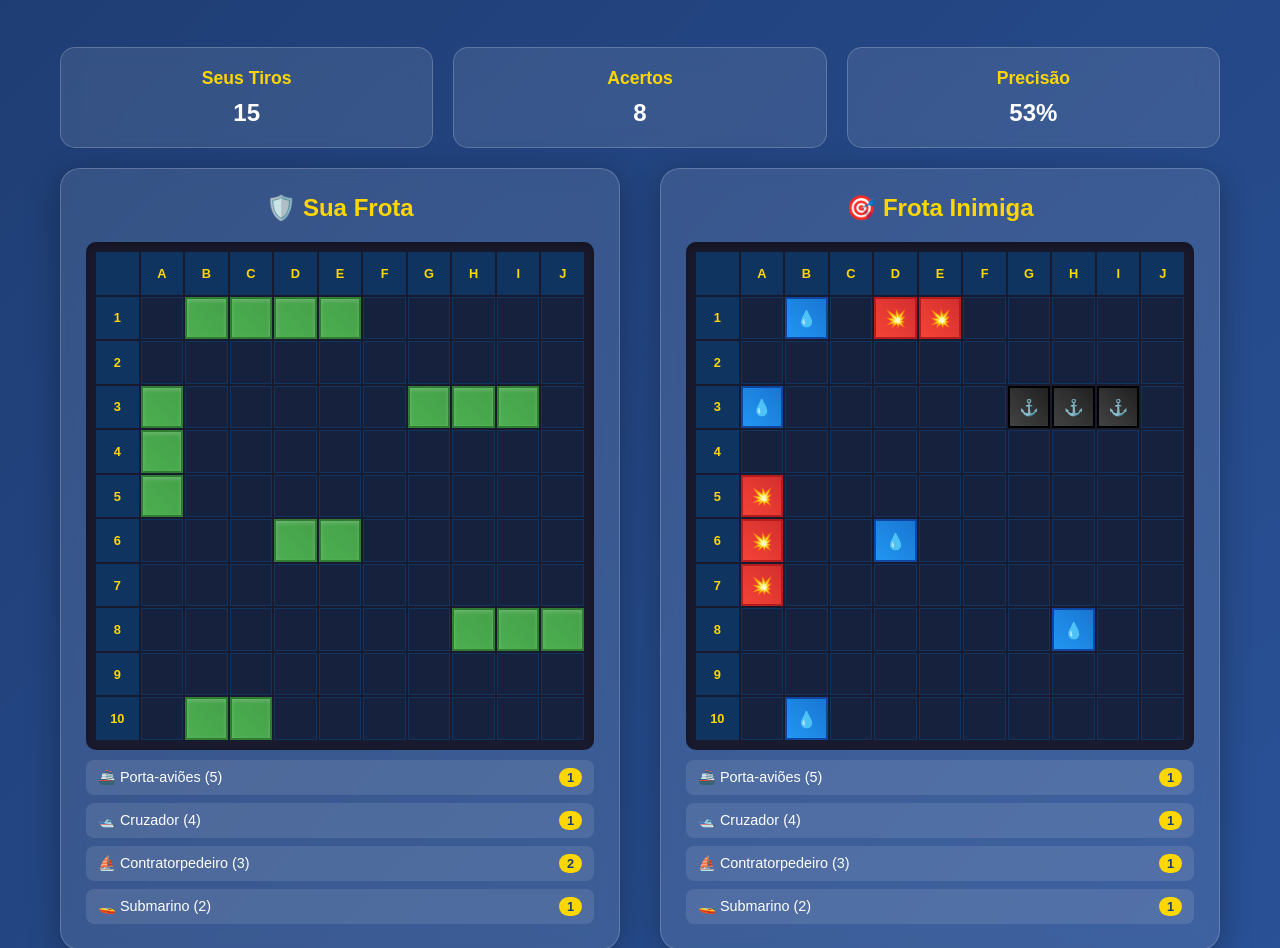
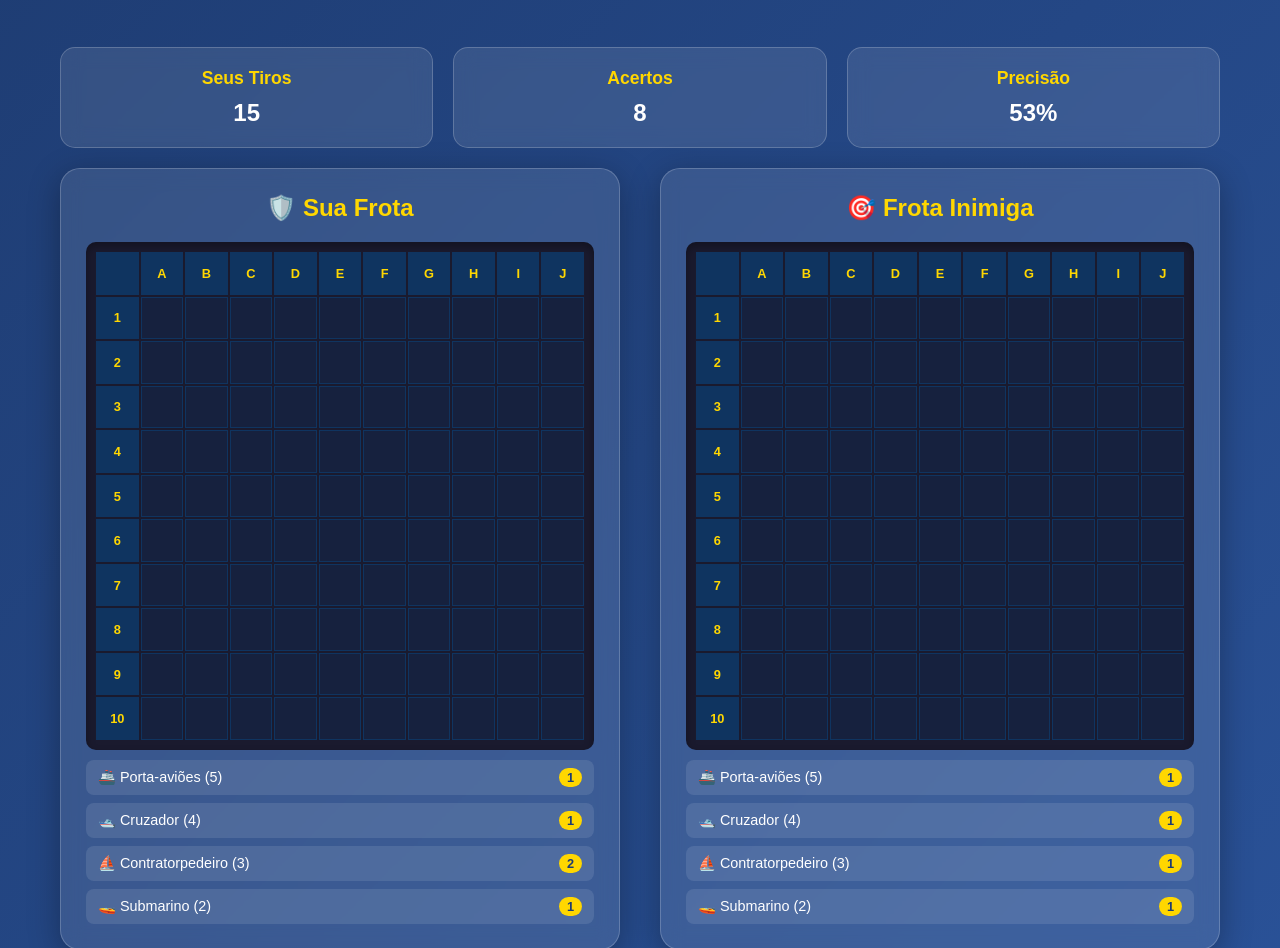
Before and after one commit to henrique-serra/battleship, a website: page index.html in a window 1280 px wide. Shown: the part 152-1100 px from the top of the page. Drawn offline with Linux system fonts and the light colour scheme.

```diff
--- a/index.html
+++ b/index.html
@@ -48,10 +48,10 @@
                     <!-- Linha 1 -->
                     <div class="grid-cell coordinate">1</div>
                     <div class="grid-cell"></div>
-                    <div class="grid-cell ship"></div>
-                    <div class="grid-cell ship"></div>
-                    <div class="grid-cell ship"></div>
-                    <div class="grid-cell ship"></div>
+                    <div class="grid-cell"></div>
+                    <div class="grid-cell"></div>
+                    <div class="grid-cell"></div>
+                    <div class="grid-cell"></div>
                     <div class="grid-cell"></div>
                     <div class="grid-cell"></div>
                     <div class="grid-cell"></div>
@@ -73,20 +73,20 @@
 
                     <!-- Linha 3 -->
                     <div class="grid-cell coordinate">3</div>
-                    <div class="grid-cell ship"></div>
                     <div class="grid-cell"></div>
                     <div class="grid-cell"></div>
                     <div class="grid-cell"></div>
                     <div class="grid-cell"></div>
                     <div class="grid-cell"></div>
-                    <div class="grid-cell ship"></div>
-                    <div class="grid-cell ship"></div>
-                    <div class="grid-cell ship"></div>
+                    <div class="grid-cell"></div>
+                    <div class="grid-cell"></div>
+                    <div class="grid-cell"></div>
+                    <div class="grid-cell"></div>
                     <div class="grid-cell"></div>
 
                     <!-- Linha 4 -->
                     <div class="grid-cell coordinate">4</div>
-                    <div class="grid-cell ship"></div>
+                    <div class="grid-cell"></div>
                     <div class="grid-cell"></div>
                     <div class="grid-cell"></div>
                     <div class="grid-cell"></div>
@@ -99,7 +99,7 @@
 
                     <!-- Linha 5 -->
                     <div class="grid-cell coordinate">5</div>
-                    <div class="grid-cell ship"></div>
+                    <div class="grid-cell"></div>
                     <div class="grid-cell"></div>
                     <div class="grid-cell"></div>
                     <div class="grid-cell"></div>
@@ -115,8 +115,8 @@
                     <div class="grid-cell"></div>
                     <div class="grid-cell"></div>
                     <div class="grid-cell"></div>
-                    <div class="grid-cell ship"></div>
-                    <div class="grid-cell ship"></div>
+                    <div class="grid-cell"></div>
+                    <div class="grid-cell"></div>
                     <div class="grid-cell"></div>
                     <div class="grid-cell"></div>
                     <div class="grid-cell"></div>
@@ -145,9 +145,9 @@
                     <div class="grid-cell"></div>
                     <div class="grid-cell"></div>
                     <div class="grid-cell"></div>
-                    <div class="grid-cell ship"></div>
-                    <div class="grid-cell ship"></div>
-                    <div class="grid-cell ship"></div>
+                    <div class="grid-cell"></div>
+                    <div class="grid-cell"></div>
+                    <div class="grid-cell"></div>
 
                     <!-- Linha 9 -->
                     <div class="grid-cell coordinate">9</div>
@@ -165,8 +165,8 @@
                     <!-- Linha 10 -->
                     <div class="grid-cell coordinate">10</div>
                     <div class="grid-cell"></div>
-                    <div class="grid-cell ship"></div>
-                    <div class="grid-cell ship"></div>
+                    <div class="grid-cell"></div>
+                    <div class="grid-cell"></div>
                     <div class="grid-cell"></div>
                     <div class="grid-cell"></div>
                     <div class="grid-cell"></div>
@@ -215,10 +215,10 @@
                     <!-- Linha 1 -->
                     <div class="grid-cell coordinate">1</div>
                     <div class="grid-cell"></div>
-                    <div class="grid-cell miss"></div>
                     <div class="grid-cell"></div>
-                    <div class="grid-cell hit"></div>
-                    <div class="grid-cell hit"></div>
+                    <div class="grid-cell"></div>
+                    <div class="grid-cell"></div>
+                    <div class="grid-cell"></div>
                     <div class="grid-cell"></div>
                     <div class="grid-cell"></div>
                     <div class="grid-cell"></div>
@@ -240,15 +240,15 @@
 
                     <!-- Linha 3 -->
                     <div class="grid-cell coordinate">3</div>
-                    <div class="grid-cell miss"></div>
                     <div class="grid-cell"></div>
                     <div class="grid-cell"></div>
                     <div class="grid-cell"></div>
                     <div class="grid-cell"></div>
                     <div class="grid-cell"></div>
-                    <div class="grid-cell sunk"></div>
-                    <div class="grid-cell sunk"></div>
-                    <div class="grid-cell sunk"></div>
+                    <div class="grid-cell"></div>
+                    <div class="grid-cell"></div>
+                    <div class="grid-cell"></div>
+                    <div class="grid-cell"></div>
                     <div class="grid-cell"></div>
 
                     <!-- Linha 4 -->
@@ -266,7 +266,7 @@
 
                     <!-- Linha 5 -->
                     <div class="grid-cell coordinate">5</div>
-                    <div class="grid-cell hit"></div>
+                    <div class="grid-cell"></div>
                     <div class="grid-cell"></div>
                     <div class="grid-cell"></div>
                     <div class="grid-cell"></div>
@@ -279,10 +279,10 @@
 
                     <!-- Linha 6 -->
                     <div class="grid-cell coordinate">6</div>
-                    <div class="grid-cell hit"></div>
                     <div class="grid-cell"></div>
                     <div class="grid-cell"></div>
-                    <div class="grid-cell miss"></div>
+                    <div class="grid-cell"></div>
+                    <div class="grid-cell"></div>
                     <div class="grid-cell"></div>
                     <div class="grid-cell"></div>
                     <div class="grid-cell"></div>
@@ -292,7 +292,7 @@
 
                     <!-- Linha 7 -->
                     <div class="grid-cell coordinate">7</div>
-                    <div class="grid-cell hit"></div>
+                    <div class="grid-cell"></div>
                     <div class="grid-cell"></div>
                     <div class="grid-cell"></div>
                     <div class="grid-cell"></div>
@@ -312,7 +312,7 @@
                     <div class="grid-cell"></div>
                     <div class="grid-cell"></div>
                     <div class="grid-cell"></div>
-                    <div class="grid-cell miss"></div>
+                    <div class="grid-cell"></div>
                     <div class="grid-cell"></div>
                     <div class="grid-cell"></div>
 
@@ -332,7 +332,7 @@
                     <!-- Linha 10 -->
                     <div class="grid-cell coordinate">10</div>
                     <div class="grid-cell"></div>
-                    <div class="grid-cell miss"></div>
+                    <div class="grid-cell"></div>
                     <div class="grid-cell"></div>
                     <div class="grid-cell"></div>
                     <div class="grid-cell"></div>
```
Also changed, not shown: ui/BoardRenderer.test.js (+117 -6 lines).
